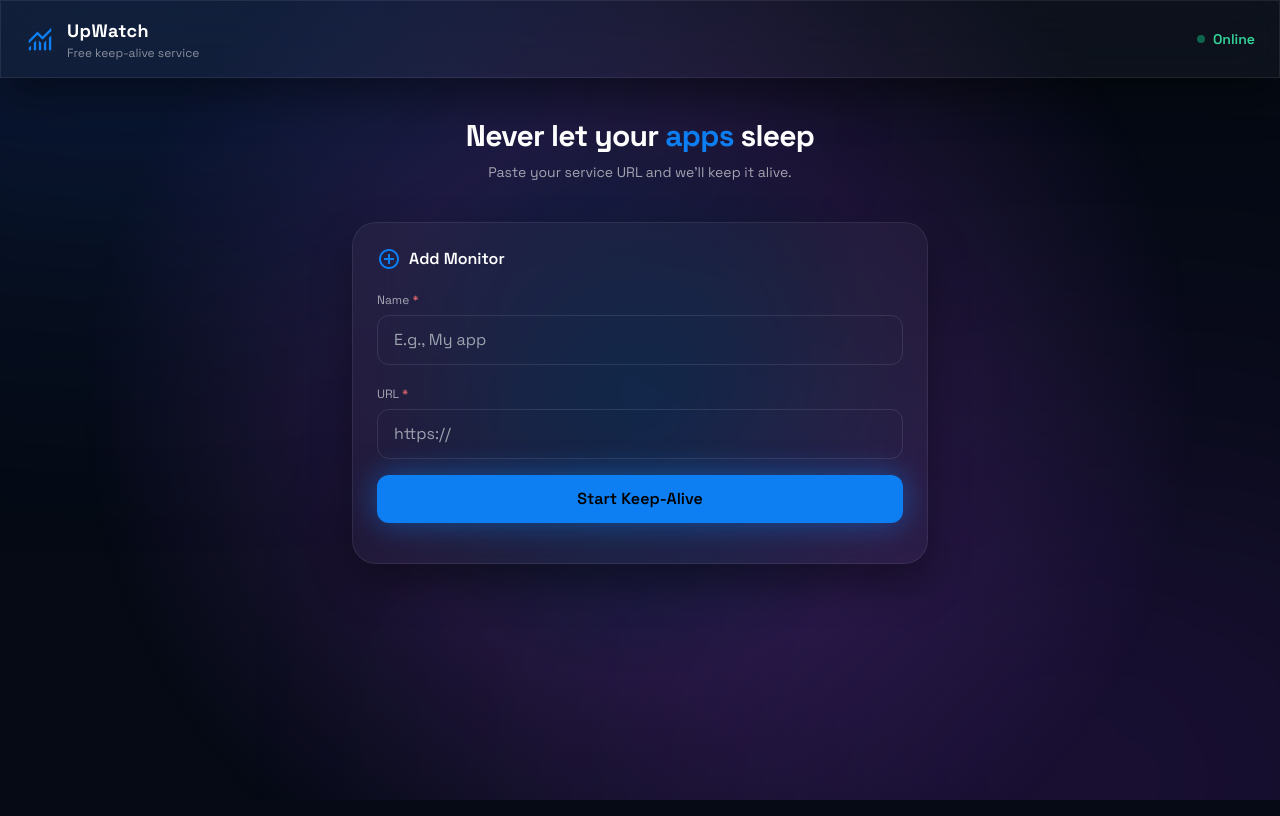
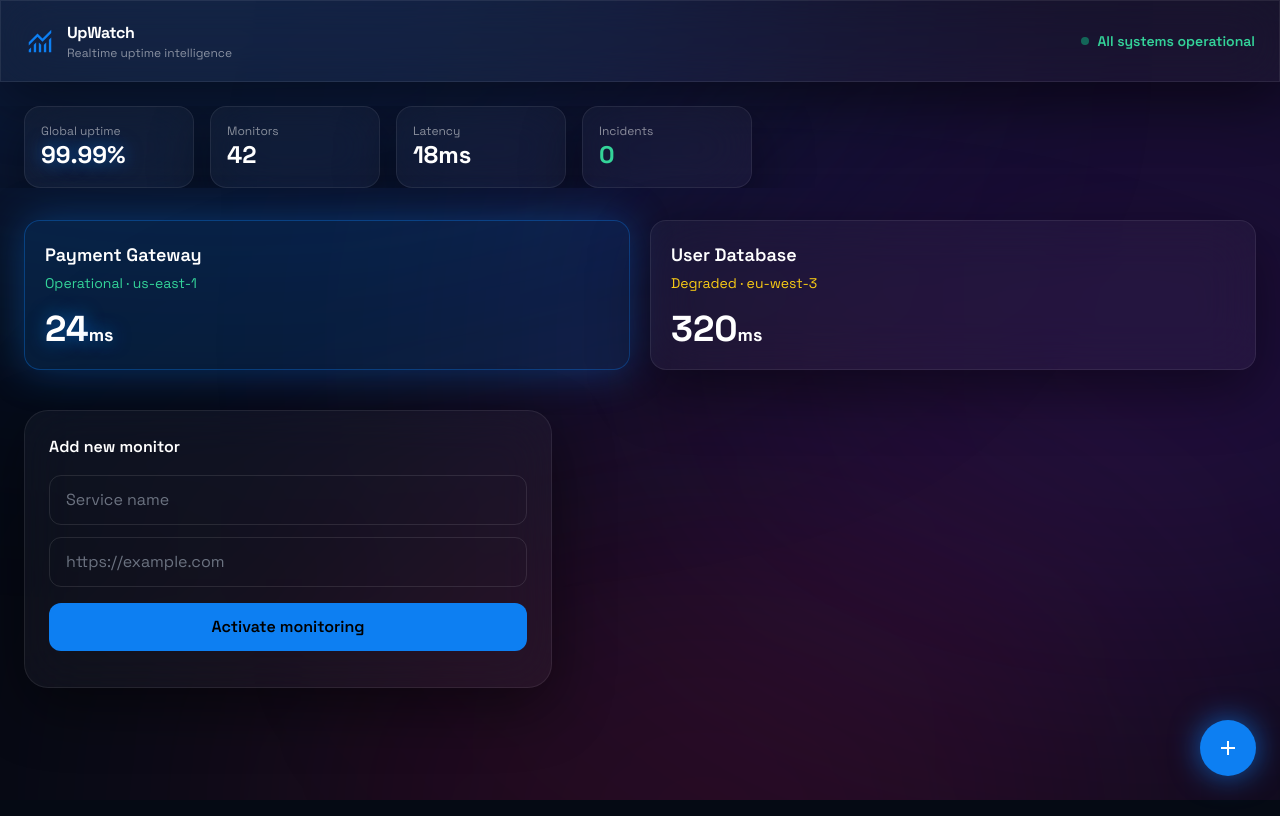
Before and after one commit to Shashankxingh/UpWatch, a website: page index.html in a window 1280 px wide. Drawn offline with nearby package versions, Linux system fonts and the light colour scheme.

Commit message:
Update index.html

```diff
--- a/index.html
+++ b/index.html
@@ -1,209 +1,163 @@
 <!DOCTYPE html>
 <html lang="en" class="dark">
 <head>
-<meta charset="UTF-8" />
-<meta name="viewport" content="width=device-width, initial-scale=1.0"/>
-<title>UpWatch • Keep Services Alive</title>
+<meta charset="UTF-8">
+<meta name="viewport" content="width=device-width, initial-scale=1.0">
+<title>UpWatch — Neon Uptime Intelligence</title>
 
-<!-- Fonts & Icons -->
-<link href="https://fonts.googleapis.com/css2?family=Space+Grotesk:wght@300;400;500;600;700&display=swap" rel="stylesheet"/>
-<link href="https://fonts.googleapis.com/css2?family=Material+Symbols+Outlined:wght@300;400;600&display=swap" rel="stylesheet"/>
+<link href="https://fonts.googleapis.com/css2?family=Space+Grotesk:wght@300;400;500;600;700&display=swap" rel="stylesheet">
+<link href="https://fonts.googleapis.com/css2?family=Material+Symbols+Outlined" rel="stylesheet">
+<script src="https://cdn.tailwindcss.com?plugins=forms"></script>
 
-<script src="https://cdn.tailwindcss.com"></script>
 <script>
 tailwind.config = {
   darkMode: "class",
   theme: {
     extend: {
       colors: {
-        primary: "#0d7ff2",
-        bg: "#050A14",
+        primary:"#0d7ff2",
+        bg:"#050A14"
       },
-      fontFamily: {
-        display: ["Space Grotesk", "sans-serif"],
+      fontFamily:{ display:["Space Grotesk","sans-serif"] },
+      animation:{
+        float:"float 14s ease-in-out infinite",
+        floatSlow:"float 20s ease-in-out infinite",
+        morph:"morph 18s ease-in-out infinite"
       },
-      animation: {
-        float: "float 14s ease-in-out infinite",
-        glow: "glow 2s ease-in-out infinite",
-      },
-      keyframes: {
-        float: {
-          "0%,100%": { transform: "translateY(0)" },
-          "50%": { transform: "translateY(-25px)" },
+      keyframes:{
+        float:{
+          "0%,100%":{transform:"translateY(0) scale(1)"},
+          "50%":{transform:"translateY(-30px) scale(1.05)"}
         },
-        glow: {
-          "0%,100%": { boxShadow: "0 0 0 rgba(13,127,242,.0)" },
-          "50%": { boxShadow: "0 0 30px rgba(13,127,242,.5)" },
+        morph:{
+          "0%,100%":{transform:"translate(0,0) scale(1)"},
+          "33%":{transform:"translate(40px,-40px) scale(1.1)"},
+          "66%":{transform:"translate(-30px,30px) scale(.95)"}
         }
-      },
-    },
-  },
-};
+      }
+    }
+  }
+}
 </script>
 
 <style>
-body {
-  background:#050A14;
-  -webkit-tap-highlight-color: transparent;
+body{background:#050A14;-webkit-tap-highlight-color:transparent}
+.glass{
+  background:rgba(255,255,255,.035);
+  backdrop-filter:blur(26px);
+  border:1px solid rgba(255,255,255,.08);
+  box-shadow:0 20px 60px rgba(0,0,0,.45)
 }
-
-.glass {
-  background: rgba(255,255,255,0.035);
-  backdrop-filter: blur(22px);
-  border: 1px solid rgba(255,255,255,0.08);
-  box-shadow: 0 20px 40px rgba(0,0,0,0.4);
+.glass-active{
+  background:rgba(13,127,242,.14);
+  border:1px solid rgba(13,127,242,.35);
+  box-shadow:0 0 40px rgba(13,127,242,.35)
 }
-
-#cursor-glow {
-  position: fixed;
-  inset: 0;
-  pointer-events: none;
-  z-index: 0;
-}
-
-.shake {
-  animation: shake .4s;
-}
-@keyframes shake {
-  0%,100%{transform:translateX(0)}
-  25%{transform:translateX(-7px)}
-  50%{transform:translateX(7px)}
-  75%{transform:translateX(-4px)}
-}
+.text-glow{ text-shadow:0 0 18px rgba(13,127,242,.65) }
 </style>
 </head>
 
 <body class="font-display text-white overflow-x-hidden">
 
-<!-- Cursor Glow -->
-<div id="cursor-glow"></div>
-
-<!-- Ambient Blobs -->
-<div class="fixed inset-0 z-0 pointer-events-none overflow-hidden">
-  <div class="absolute -top-1/3 -left-1/4 w-[70%] h-[60%] bg-blue-600/20 rounded-full blur-[150px] animate-float"></div>
-  <div class="absolute bottom-[-30%] right-[-20%] w-[70%] h-[60%] bg-purple-600/20 rounded-full blur-[180px] animate-float"></div>
+<!-- BACKGROUND FIELD -->
+<div class="fixed inset-0 pointer-events-none overflow-hidden">
+  <div class="absolute -top-1/3 -left-1/4 w-[80%] h-[60%] bg-blue-600/25 rounded-full blur-[150px] animate-morph"></div>
+  <div class="absolute top-[10%] -right-[30%] w-[80%] h-[70%] bg-purple-700/25 rounded-full blur-[180px] animate-floatSlow"></div>
+  <div class="absolute -bottom-[40%] left-[20%] w-[70%] h-[70%] bg-pink-700/20 rounded-full blur-[160px] animate-float"></div>
 </div>
 
-<div class="relative z-10 min-h-screen pb-24">
+<div class="relative z-10 min-h-screen pb-32">
 
-<!-- Header -->
-<header class="sticky top-0 glass px-6 py-4 flex justify-between items-center">
-  <div class="flex items-center gap-3">
+<!-- HEADER -->
+<header class="sticky top-0 glass px-6 py-5 flex justify-between items-center">
+  <div class="flex gap-3 items-center">
     <span class="material-symbols-outlined text-primary text-3xl">monitoring</span>
     <div>
-      <h1 class="text-lg font-bold tracking-wide">UpWatch</h1>
-      <p class="text-xs text-white/50">Free keep-alive service</p>
+      <h1 class="font-bold tracking-tight">UpWatch</h1>
+      <p class="text-xs text-white/50">Realtime uptime intelligence</p>
     </div>
   </div>
   <div class="flex items-center gap-2 text-emerald-400 text-sm font-semibold">
-    <span class="w-2 h-2 bg-emerald-500 rounded-full animate-pulse"></span>
-    Online
+    <span class="w-2 h-2 rounded-full bg-emerald-500 animate-pulse"></span>
+    All systems operational
   </div>
 </header>
 
-<!-- Hero -->
-<section class="px-6 mt-10 text-center">
-  <h2 class="text-3xl font-bold tracking-tight">
-    Never let your <span class="text-primary"> apps</span> sleep
-  </h2>
-  <p class="text-white/60 mt-2 text-sm">
-    Paste your service URL and we’ll keep it alive.
-  </p>
-</section>
-
-<!-- Add Monitor Card -->
-<section class="px-6 mt-10">
-  <div id="add-box" class="glass max-w-xl mx-auto p-6 rounded-3xl space-y-4 transition-all">
-
-    <div class="flex items-center gap-2">
-      <span class="material-symbols-outlined text-primary">add_circle</span>
-      <h3 class="font-semibold">Add Monitor</h3>
-    </div>
-
-    <div>
-      <label class="text-xs text-white/60">
-        Name <span class="text-red-400">*</span>
-      </label>
-      <input
-        id="monitor-name"
-        placeholder="E.g., My app"
-        class="mt-1 w-full bg-transparent border border-white/10 rounded-xl px-4 py-3 outline-none focus:border-primary"
-      />
-    </div>
-
-    <div>
-      <label class="text-xs text-white/60">
-        URL <span class="text-red-400">*</span>
-      </label>
-      <input
-        id="monitor-url"
-        placeholder="https://"
-        class="mt-1 w-full bg-transparent border border-white/10 rounded-xl px-4 py-3 outline-none focus:border-primary"
-      />
-    </div>
-
-    <button
-      id="add-monitor"
-      class="w-full mt-2 bg-primary hover:bg-blue-500 text-black font-semibold py-3 rounded-xl transition animate-glow"
-    >
-      Start Keep-Alive
-    </button>
-
-    <p id="monitor-msg" class="text-center text-sm text-white/60"></p>
+<!-- STAT SCROLLER (CODE 1 STYLE) -->
+<section class="mt-6 px-6 flex gap-4 overflow-x-auto">
+  <div class="glass min-w-[170px] p-4 rounded-2xl">
+    <p class="text-xs text-white/50">Global uptime</p>
+    <p class="text-2xl font-bold text-glow">99.99%</p>
+  </div>
+  <div class="glass min-w-[170px] p-4 rounded-2xl">
+    <p class="text-xs text-white/50">Monitors</p>
+    <p class="text-2xl font-bold">42</p>
+  </div>
+  <div class="glass min-w-[170px] p-4 rounded-2xl">
+    <p class="text-xs text-white/50">Latency</p>
+    <p class="text-2xl font-bold">18ms</p>
+  </div>
+  <div class="glass min-w-[170px] p-4 rounded-2xl">
+    <p class="text-xs text-white/50">Incidents</p>
+    <p class="text-2xl font-bold text-emerald-400">0</p>
   </div>
 </section>
 
+<!-- MONITOR GRID -->
+<section class="px-6 mt-8 grid grid-cols-1 md:grid-cols-2 gap-5">
+
+<div class="glass-active p-5 rounded-2xl relative overflow-hidden">
+  <h3 class="font-semibold text-lg">Payment Gateway</h3>
+  <p class="text-emerald-400 text-sm mt-1">Operational · us-east-1</p>
+  <div class="mt-4 text-4xl font-bold text-glow">24<span class="text-lg">ms</span></div>
 </div>
 
-<!-- JS -->
+<div class="glass p-5 rounded-2xl relative overflow-hidden">
+  <h3 class="font-semibold text-lg">User Database</h3>
+  <p class="text-yellow-400 text-sm mt-1">Degraded · eu-west-3</p>
+  <div class="mt-4 text-4xl font-bold">320<span class="text-lg">ms</span></div>
+</div>
+
+</section>
+
+<!-- ADD MONITOR -->
+<section class="px-6 mt-10 max-w-xl">
+  <div class="glass p-6 rounded-3xl">
+    <h3 class="font-semibold mb-4">Add new monitor</h3>
+    <input id="name" placeholder="Service name"
+      class="w-full mb-3 bg-transparent border border-white/10 rounded-xl px-4 py-3 outline-none focus:border-primary">
+    <input id="url" placeholder="https://example.com"
+      class="w-full mb-4 bg-transparent border border-white/10 rounded-xl px-4 py-3 outline-none focus:border-primary">
+    <button id="add"
+      class="w-full bg-primary hover:bg-blue-500 text-black font-semibold py-3 rounded-xl transition">
+      Activate monitoring
+    </button>
+    <p id="msg" class="mt-3 text-sm text-white/60"></p>
+  </div>
+</section>
+
+<!-- FAB -->
+<button class="fixed bottom-6 right-6 h-14 w-14 rounded-full bg-primary shadow-[0_0_30px_rgba(13,127,242,.7)] flex items-center justify-center">
+  <span class="material-symbols-outlined text-2xl">add</span>
+</button>
+
+</div>
+
 <script>
-/* CURSOR GLOW */
-const glow = document.getElementById("cursor-glow");
-let x = innerWidth/2, y = innerHeight/2, tx=x, ty=y;
-(function loop(){
-  x += (tx-x)*0.08;
-  y += (ty-y)*0.08;
-  glow.style.background =
-    `radial-gradient(800px at ${x}px ${y}px,
-      rgba(13,127,242,0.20),
-      rgba(168,85,247,0.15),
-      transparent 70%)`;
-  requestAnimationFrame(loop);
-})();
-addEventListener("mousemove",e=>{tx=e.clientX;ty=e.clientY});
-addEventListener("touchmove",e=>{
-  if(e.touches[0]){tx=e.touches[0].clientX;ty=e.touches[0].clientY}
-},{passive:true});
-
-/* BACKEND CONNECT */
-const BACKEND_URL = "https://upwatch.onrender.com";
-const box = document.getElementById("add-box");
-const msg = document.getElementById("monitor-msg");
-
-document.getElementById("add-monitor").onclick = async () => {
-  const name = document.getElementById("monitor-name").value.trim();
-  const url = document.getElementById("monitor-url").value.trim();
-
-  if (!name || !url || !url.startsWith("http")) {
-    box.classList.add("shake");
-    msg.textContent = "⭐ Name and valid URL required";
-    setTimeout(()=>box.classList.remove("shake"),400);
-    return;
+const BACKEND="https://upwatch.onrender.com";
+add.onclick=async()=>{
+  if(!name.value||!url.value.startsWith("http")){
+    msg.textContent="⚠️ Valid name & URL required";return;
   }
-
-  msg.textContent = "Activating keep-alive…";
-
-  try {
-    const res = await fetch(BACKEND_URL + "/api/monitor", {
+  msg.textContent="Provisioning monitor…";
+  try{
+    const r=await fetch(BACKEND+"/api/monitor",{
       method:"POST",
-      headers:{ "Content-Type":"application/json" },
-      body: JSON.stringify({ name, url })
+      headers:{"Content-Type":"application/json"},
+      body:JSON.stringify({name:name.value,url:url.value})
     });
-    const data = await res.json();
-    msg.textContent = data.message;
-  } catch {
-    msg.textContent = "❌ Backend not reachable";
-  }
+    msg.textContent=(await r.json()).message||"Monitor added";
+  }catch{msg.textContent="❌ Backend unreachable"}
 };
 </script>
 
```
